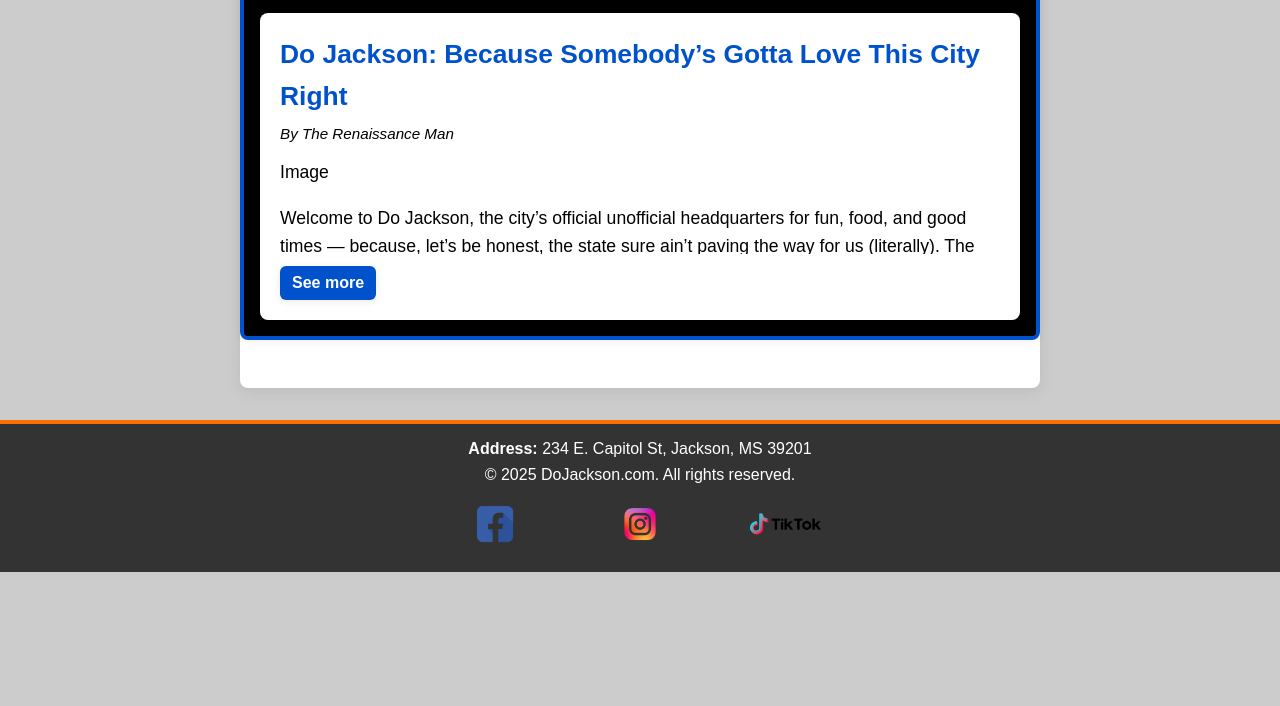
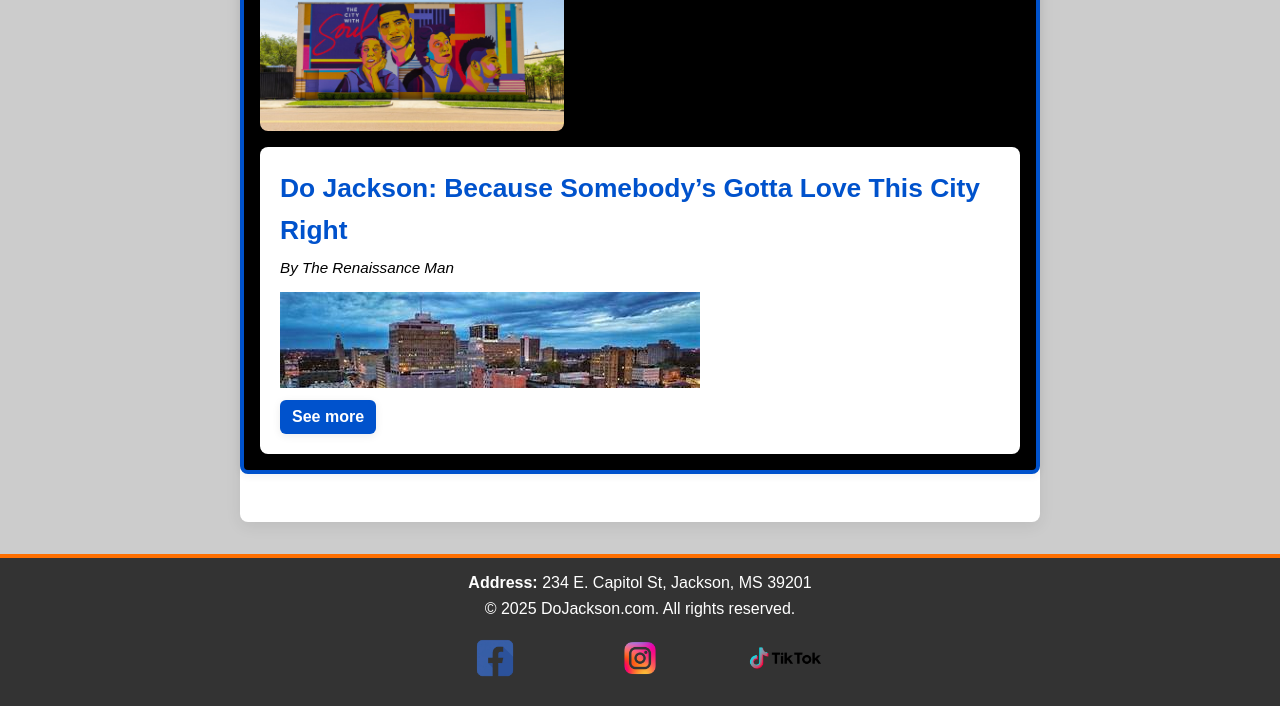
Before and after one commit to dojackson-dev/DoJacksonWebApp, a website built with Vite: page src/frontend/index.html in a window 1280 px wide. Shown: the part 914-1620 px from the top of the page. Before the commit the page ends 1486 px from the top, so only its background shows below. Built offline with nearby package versions, Linux system fonts and the light colour scheme.

Commit message:
feat(hero): update index to use skyline.jpg for hero-byline and add things-to-do hero

```diff
--- a/src/frontend/index.html
+++ b/src/frontend/index.html
@@ -20,7 +20,7 @@
                 <p class="byline"><em>By The Renaissance Man</em></p>
 
                 <div class="story-collapsible collapsed" id="dojackson-story">
-                    <div class="hero-byline-img" aria-hidden="true">Image</div>
+                    <img class="hero-byline-img" src="img/skyline.jpg" alt="Jackson skyline">
                     <p>Welcome to Do Jackson, the city’s official unofficial headquarters for fun, food, and good times — because, let’s be honest, the state sure ain’t paving the way for us (literally). The potholes may keep you guessing, but the people, food, and culture keep you coming back.</p>
 
                     <p>Here in Jackson, we don’t wait for someone else to fix it — we just throw a festival on top of it and call it a day. We’ve got soul food that’ll make you forget about your car’s suspension, music that was born right here before it got famous somewhere else, and people who know how to laugh through it all.</p>
```
Also changed, not shown: src/frontend/img/mural.jpg (added), src/frontend/img/skyline.jpg (added).
